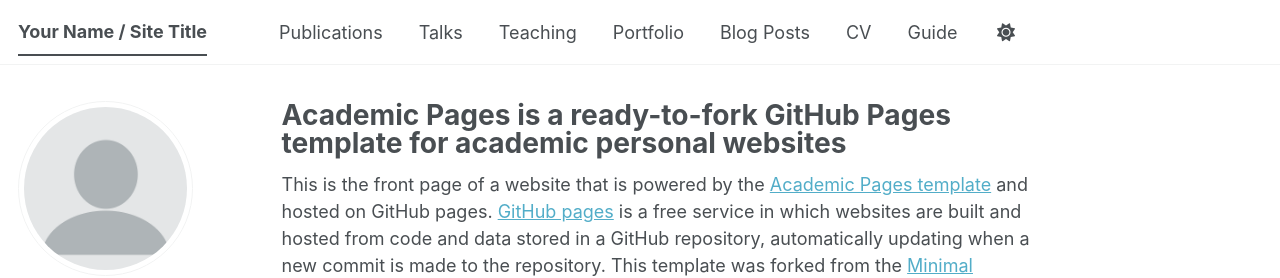
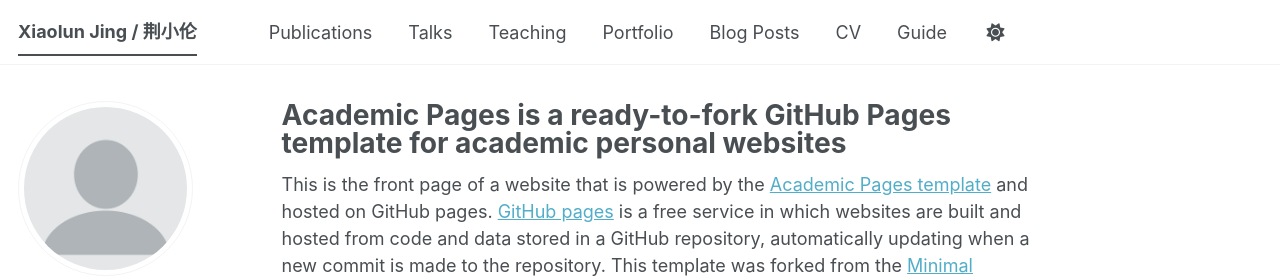
Before and after one commit to JingXiaolun/JingXiaolun.github.io, a Jekyll site: the page built from _pages/about.md, in a window 1280 px wide. Shown: the top 278 px of the page. Built offline with Jekyll 4.4.1, drawn with Linux system fonts in a browser that asks for light colours; some web fonts are replaced; a script bundle is joined from its source files by our own code; library files that are not in the unit come from our copies.

Commit message:
Update site title in configuration file

```diff
--- a/_config.yml
+++ b/_config.yml
@@ -9,7 +9,7 @@
 # Basic Site Settings
 locale                   : "en-US"
 site_theme               : "default" # The available themes options are "default", "air", "sunrise", "mint", "dirt" and "contrast"
-title                    : "Your Name / Site Title"
+title                    : "Xiaolun Jing / 荆小伦"
 title_separator          : "-"
 name                     : &name "Your Name"
 description              : &description "Your Name's academic portfolio"   # Update this with a general description of your site, this is the default if not overridden by a page
```
